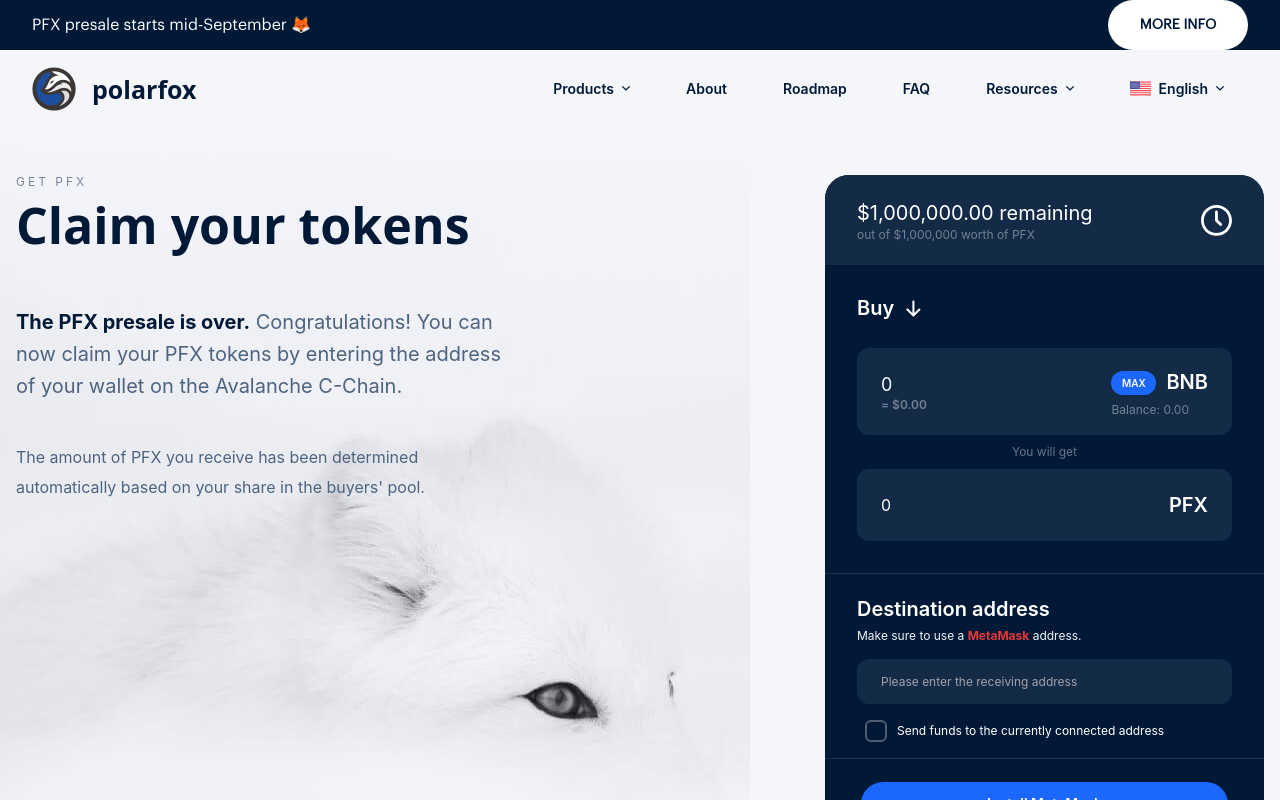
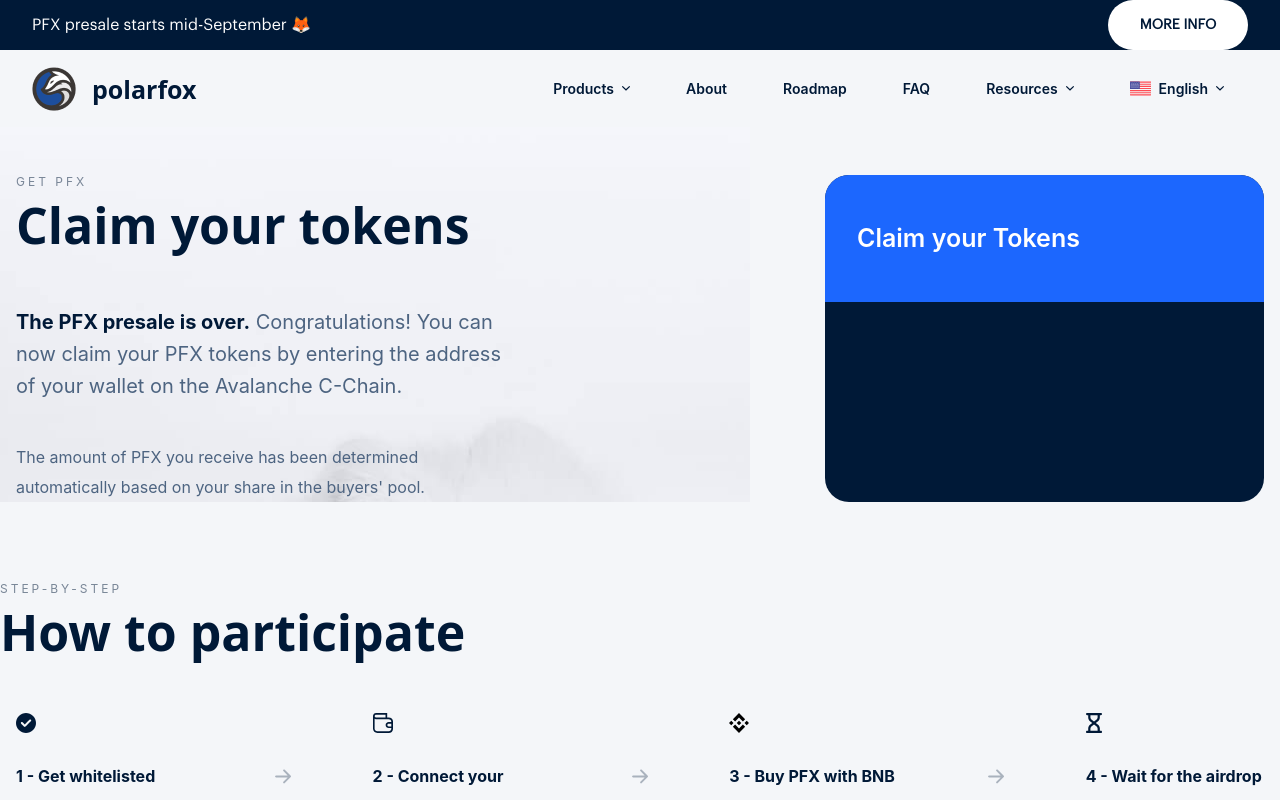
Before and after one commit to Polarfox-DEX/polarfox-web, a Next.js app: page /claim in a window 1280 px wide. Shown: the top 800 px of the page. Built offline with nearby package versions, Linux system fonts and the light colour scheme; what web3 would draw is missing.

Commit message:
Added base styling to the panel

```diff
--- a/src/components/claim/ClaimInterface.tsx
+++ b/src/components/claim/ClaimInterface.tsx
@@ -1,4 +1,4 @@
-import React, { ReactNode, useEffect, useState } from 'react'
+import React, { Children, ReactNode, useEffect, useState } from 'react'
 import Web3 from 'web3'
 
 // Front-end
@@ -15,239 +15,28 @@ import { useWallet } from '../../hooks/useWallet'
 import { usePrivateSale } from '../../hooks/usePrivateSale'
 
 export function ClaimInterface({ className }: SectionProps) {
-  const SYMBOL: string = 'BNB'
-
   const { hasWallet, connected, accounts, balance, chainId, requestConnection, gasPrice } = useWallet()
   const { correctNetwork, currentBnbPrice, isWhitelisted, remaining, boughtAmount, buyTokens, setJustBought } =
     usePrivateSale()
 
-  const [isInvalidAddress, setIsInvalidAddress] = useState<boolean>(false)
-  const [errorInput, setErrorInput] = useState<string>('')
-  const [buySuccessfulMessage, setBuySuccessfulMessage] = useState<string>('')
-  const [purchaseLoading, setPurchaseLoading] = useState<boolean>(false)
 
-  const [userBnbAllowance, setUserBnbAllowance] = useState<string>('0')
-  const [userUsdAllowance, setUserUsdAllowance] = useState<number>(0.0)
-  const [userRecipientAddress, setUserRecipientAddress] = useState<string>('')
-  const [useMyAddress, setUseMyAddress] = useState<boolean>(false)
-
-  const userAllowanceChange = (value: string) => {
-    const val = value == '' ? '0' : value.replace(',', '.')
-    setUserBnbAllowance(val)
-    setUserUsdAllowance(parseFloat(val) * currentBnbPrice)
-  }
-
-  useEffect(() => {
-    // If there are not enough PFX left to sell, write an error message
-    if (balance && connected && userUsdAllowance > remaining) {
-      setErrorInput('Not enough PFX to sell.')
-    }
-    // If the allowance is higher than the user balance, write an error message
-    else if (balance && connected && parseFloat(userBnbAllowance) > balance) {
-      setErrorInput('Insufficent funds.')
-    }
-    // Clear the error message if needed
-    else if (errorInput || !connected) {
-      setErrorInput('')
-    }
-  }, [connected, balance, errorInput, userBnbAllowance, userUsdAllowance, remaining])
-
-  const setMaxUserAllowance = () => {
-    if (connected) {
-      const max = balance ? (balance - 2 * parseFloat(Web3.utils.fromWei(gasPrice))).toString() : '0'
-      setUserBnbAllowance(max)
-      userAllowanceChange(max)
-    }
-  }
-
-  var onUserRecipientAddressChange = (address: string) => {
-    if (address != '') {
-      setUserRecipientAddress(address)
-      const regex = new RegExp('^0x[a-fA-F0-9]{40}$')
-      setIsInvalidAddress(!regex.test(address))
-    } else {
-      setIsInvalidAddress(false)
-      setUserRecipientAddress('')
-    }
-  }
-
-  var resetUIToDefault = () => {
-    setUserBnbAllowance('0')
-    setUserUsdAllowance(0.0)
-    setPurchaseLoading(false)
-  }
-
-  const purchase = () => {
-    setPurchaseLoading(true)
-
-    buyTokens(userBnbAllowance, useMyAddress ? accounts[0] : userRecipientAddress).then((success: boolean) => {
-      // Transaction is successful, show a confirmation message then reset the interface to default
-      if (success) {
-        setBuySuccessfulMessage(
-          'Successfuly bought ' + new Intl.NumberFormat('en-US').format(userUsdAllowance) + ' PFX!'
-        )
-        resetUIToDefault()
-      }
-      // The transaction was not successful
-      else {
-        setPurchaseLoading(false)
-      }
-
-      // Recalculate the values displayed on the UI
-      setJustBought(true)
-    })
-  }
-
-  return (
-    <div className={classNames('sale-modal bg-blue tablet:rounded-3xl text-white w-full bg-stretch pb-8', className)}>
+  // Front-end
+  return(
+    <div className={classNames('claim-modal bg-blue tablet:rounded-3xl text-white w-full bg-stretch pb-8',className)}>
       <div
-        className="sale-modal container border-blue bg-blue-gray tablet:rounded-t-3xl flex items-center justify-between px-8"
+        className="claim-modal container border-blue bg-blue-light tablet:rounded-t-3xl flex items-center justify:between px-8"
         style={{
-          height: calcRem(90),
+          height: calcRem(127),
           fontSize: calcRem(20)
         }}
-      >
-        <div>
-          {new Intl.NumberFormat('en-US', {
-            style: 'currency',
-            currency: 'USD'
-          }).format(remaining)}{' '}
-          remaining
-          <SideText>out of $1,000,000 worth of PFX</SideText>
-        </div>
-        <Clock />
-      </div>
-      <div className="sale-modal text-white py-4 divide-y divide-white divide-opacity-12">
-        <div className="container tablet:px-8 pb-8">
-          <div className="flex mt-4 items-center">
-            <MainText>Buy</MainText>
-            <DownArrow className="mx-3" />
-          </div>
-          <div
-            className={classNames(' mt-7 bg-blue-gray rounded-xl flex justify-between items-center p-6', {
-              'border-2 border-red-error': errorInput
-            })}
-            style={{
-              height: calcRem(87)
-            }}
-          >
-            <div className="font-semibold truncate" style={{ fontSize: calcRem(18) }}>
-              <input
-                className="bg-blue-gray focus:outline-none w-full"
-                value={userBnbAllowance}
-                onChange={(event) => userAllowanceChange(event.currentTarget.value)}
-              />
-              <SideText className="truncate">
-                {'= '}
-                {new Intl.NumberFormat('en-US', {
-                  style: 'currency',
-                  currency: 'USD'
-                }).format(userUsdAllowance)}
-              </SideText>
-            </div>
-            <div className="mt-1 pl-2">
-              <div className="flex justify-between">
-                <div
-                  className="bg-blue-light rounded-3xl font-semibold text-center hover:cursor-pointer hover:bg-white hover:text-blue-light"
-                  style={{
-                    width: calcRem(45),
-                    height: calcRem(24),
-                    paddingTop: calcRem(5),
-                    fontSize: calcRem(10),
-                    marginRight: calcRem(10)
-                  }}
-                  onClick={() => setMaxUserAllowance()}
-                >
-                  MAX
-                </div>
-                <MainText>{SYMBOL}</MainText>
-              </div>
-              <SideText className="mt-2">Balance: {balance ? balance.toFixed(2) : '0.00'}</SideText>
-            </div>
-          </div>
-          <div className="text-red-error mt-2" style={{ fontSize: calcRem(12) }}>
-            {errorInput}
-          </div>
-          <div className="text-center my-2 opacity-40" style={{ fontSize: calcRem(12) }}>
-            You will get
-          </div>
-          <div className={classNames('bg-blue-gray rounded-xl flex justify-between items-center p-6')}>
-            <div className="truncate">{new Intl.NumberFormat('en-US').format(userUsdAllowance)}</div>
-            <MainText className="pl-2">PFX</MainText>
-          </div>
-        </div>
-        <div className="px-8 pt-2">
-          <MainText className="flex mt-4 items-center">Destination address</MainText>
-          <SideText className="mt-2 opacity-95">
-            Make sure to use a <span className="font-bold text-red-error">MetaMask</span> address.
-          </SideText>
-          <div className="mt-4">
-            <input
-              className={classNames('bg-blue-gray focus:outline-none rounded-xl px-6 disabled:opacity-40 w-full', {
-                'border-2 border-red-error': isInvalidAddress
-              })}
-              style={{
-                height: calcRem(45),
-                fontSize: calcRem(12)
-              }}
-              value={userRecipientAddress}
-              onChange={(event) => onUserRecipientAddressChange(event.currentTarget.value)}
-              placeholder="Please enter the receiving address"
-              disabled={useMyAddress}
-            />
-            <div className="text-red-error mt-3" style={{ fontSize: calcRem(12) }}>
-              {isInvalidAddress && 'Invalid address format.'}
-            </div>
-            <div className="mt-4 px-2" style={{ fontSize: calcRem(12), lineHeight: calcRem(18) }}>
-              <div className="flex items-center space-x-2.5 ">
-                <div
-                  className="border-2 rounded-md border-white border-opacity-30 flex justify-center items-center hover:border-blue-light hover:border-opacity-70"
-                  style={{ width: calcRem(22), height: calcRem(22) }}
-                >
-                  <input
-                    type="checkbox"
-                    className="opacity-0 absolute"
-                    style={{ width: calcRem(22), height: calcRem(22) }}
-                    onChange={(event) => setUseMyAddress(event.currentTarget.checked)}
-                  />
-                  <Check
-                    className={classNames(useMyAddress ? 'flex' : 'hidden')}
-                    style={{ width: calcRem(12), height: calcRem(12) }}
-                  />
-                </div>
-                <div>Send funds to the currently connected address</div>
-              </div>
-            </div>
-          </div>
-        </div>
-        <div className="px-8 mt-4">
-          <div className="mb-6 flex">
-            {connected && chainId && (correctNetwork ? <PurchaseButton /> : <WrongNetworkButton />)}
-            {(!connected || !chainId) && <ConnectButton />}
-          </div>
-          <div className="mt-2" style={{ fontSize: calcRem(12) }}>
-            <div className="text-red-error">
-              {connected && !isWhitelisted && correctNetwork && 'Error: Your address is not whitelisted'}
-            </div>
-            <div className="text-green-successful">{buySuccessfulMessage}</div>
-          </div>
-          <div className="mt-6 opacity-40 text-center" style={{ fontSize: calcRem(12), lineHeight: calcRem(18) }}>
-            <span className="font-bold">NOTE: </span>
-            You will start receiving your tokens after the ICO has ended. Since you are participating at a low price,
-            most of your tokens will be vested over time and not given to you at once.
-          </div>
-          <div className="mt-6 font-bold text-center" style={{ fontSize: calcRem(14), lineHeight: calcRem(18) }}>
-            Your total funds in this private sale:{' '}
-            {new Intl.NumberFormat('en-US', {
-              style: 'currency',
-              currency: 'USD'
-            }).format(boughtAmount)}
-          </div>
+    >
+        <div className="claim-modal text-white">
+          <HeadText>Claim your Tokens</HeadText>
         </div>
       </div>
       <style jsx>{`
         @media (min-width: 640px) {
-          .sale-modal {
+          .claim-modal {
             width: ${calcRem(439)};
           }
         }
@@ -255,22 +44,6 @@ export function ClaimInterface({ className }: SectionProps) {
     </div>
   )
 
-  function PurchaseButton() {
-    return (
-      <ActionButton
-        disabled={
-          !isWhitelisted ||
-          userBnbAllowance == '0' ||
-          (!useMyAddress && userRecipientAddress === '') ||
-          isInvalidAddress
-        }
-        click={() => purchase()}
-      >
-        {!purchaseLoading && 'Purchase'}
-        {purchaseLoading && 'Please wait...'}
-      </ActionButton>
-    )
-  }
 
   interface ConnectButton {
     hasWallet: boolean
@@ -373,3 +146,22 @@ function MainText({ className, children }: MainTextProps) {
     </div>
   )
 }
+
+interface HeadTextProps {
+  className?: string
+  children: ReactNode
+}
+
+function HeadText({className, children}: HeadTextProps){
+  return (
+    <div
+    className={classNames('font-semibold', className)}
+    style={{
+      fontSize: calcRem(25),
+      lineHeight: calcRem(29)
+    }}
+    >
+      {children}
+    </div>
+  )
+}
```
